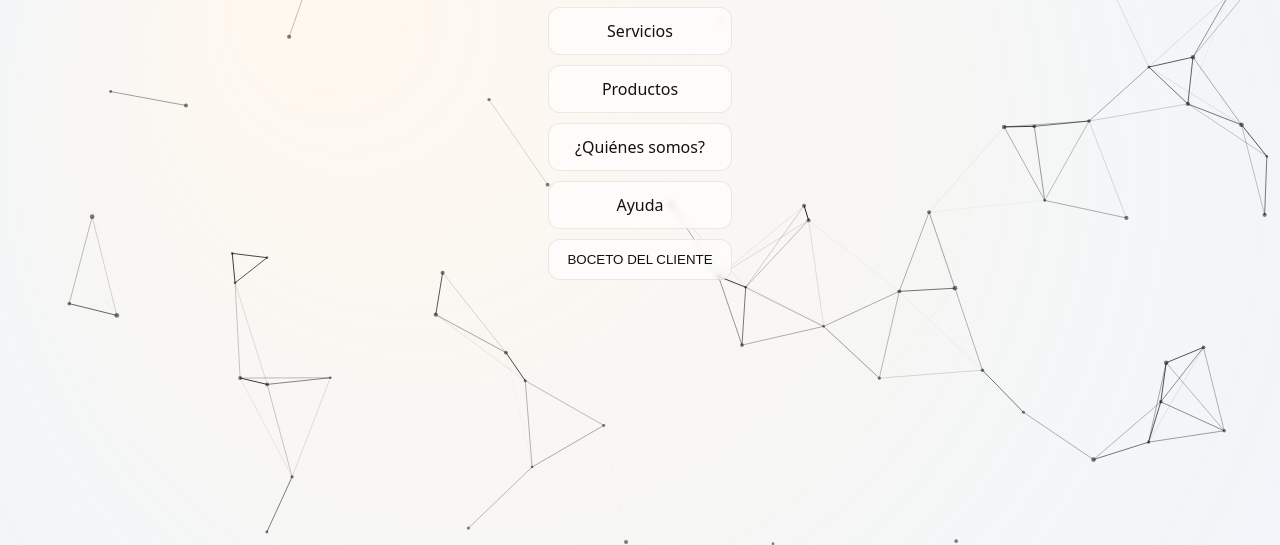
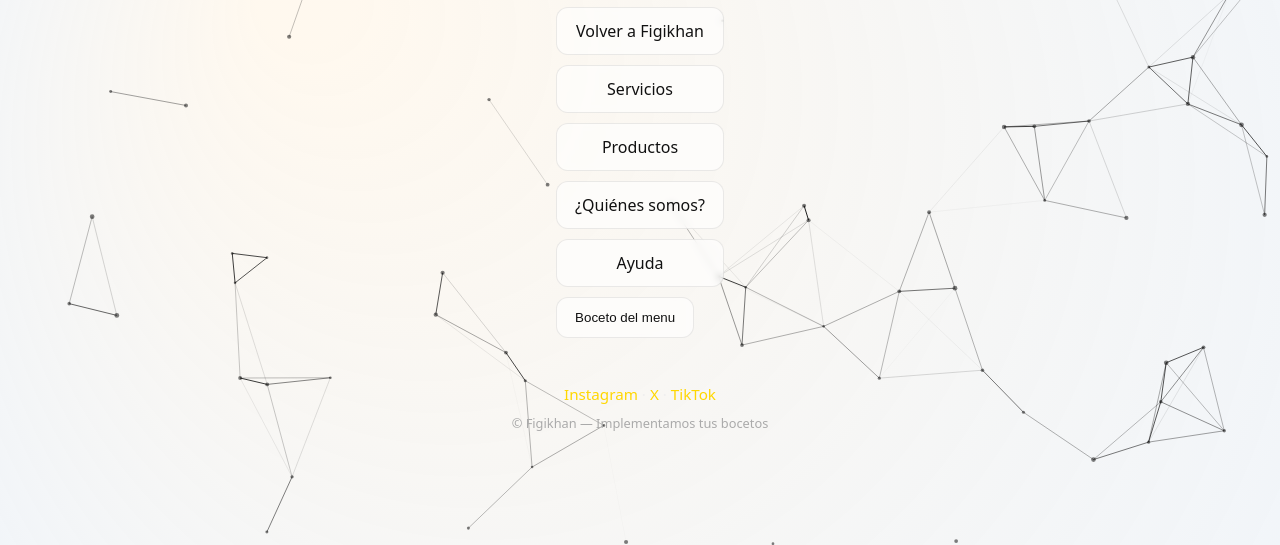
Before and after one commit to FedericoLeonelFigini/maquetacion, a plain HTML site: page index.html in a window 1280 px wide. Shown: the part 255-800 px from the top of the page. Drawn offline with Linux system fonts and the light colour scheme.

Commit message:
index creado

```diff
--- a/index.html
+++ b/index.html
@@ -13,16 +13,17 @@
 
   <!-- Contenido -->
   <header class="site-header" role="banner">
-    <img src="logopng.png" alt="Logo del sitio" class="logo" />
+    <img src="./imagenes/logopng.png" alt="Logo del sitio" class="logo" />
     <nav class="menu" aria-label="Menú principal">
       <span class="menu-title">• MENÚ •</span>
       <ul class="menu-list">
         <li><a href="index.html" class="active">Inicio</a></li>
-        <li><a href="#servicios">Servicios</a></li>
-        <li><a href="#productos">Productos</a></li>
-        <li><a href="#quienes">¿Quiénes somos?</a></li>
-        <li><a href="#ayuda">Ayuda</a></li>
-        <li><button class="ghost-link" id="verBoceto" type="button">BOCETO DEL CLIENTE</button></li>
+        <li><a href="https://federicoleonelfigini.github.io/proyectofinal-Figini/">Volver a Figikhan</a></li>
+        <li><a href="index.html">Servicios</a></li>
+        <li><a href="index.html">Productos</a></li>
+        <li><a href="index.html">¿Quiénes somos?</a></li>
+        <li><a href="index.html">Ayuda</a></li>
+        <li><button class="ghost-link" id="verBoceto" type="button">Boceto del menu</button></li>
       </ul>
     </nav>
   </header>
@@ -35,11 +36,23 @@
     <div class="modal-content">
       <button class="modal-close" aria-label="Cerrar" data-close>✕</button>
       <h3 id="tituloBoceto">Boceto del cliente</h3>
-      <img src="boceto.jpg" alt="Boceto dibujado por el cliente con el menú vertical" />
+      <img src="./imagenes/boceto.jpg" alt="Boceto dibujado por el cliente con el menú vertical" />
       <p class="modal-note">Usá esta vista para comparar el diseño con la página.</p>
     </div>
   </div>
 
   <script src="app.js"></script>
+   <footer class="site-footer">
+    <div class="container foot-inner">
+      <nav class="socials">
+        <a href="https://www.instagram.com/figi_khan/" target="_blank" rel="noopener" aria-label="Instagram">Instagram</a>
+        <span>·</span>
+        <a href="https://x.com/figikhan" target="_blank" rel="noopener" aria-label="X (Twitter)">X</a>
+        <span>·</span>
+        <a href="https://www.tiktok.com" target="_blank" rel="noopener" aria-label="TikTok">TikTok</a>
+      </nav>
+      <small>© Figikhan — Implementamos tus bocetos</small>
+    </div>
+  </footer>
 </body>
 </html>
--- a/styles.css
+++ b/styles.css
@@ -136,3 +136,48 @@
   .menu-list { gap: 10px; }
   .menu-list a, .ghost-link { padding: 12px 18px; }
 }
+
+/* ... (mantén todo lo anterior) ... */
+
+/* ===== Descripciones en menú ===== */
+.menu-list .desc {
+  font-size: 0.85rem;
+  color: #555;
+  margin: 4px 0 12px;
+  text-align: center;
+}
+
+/* ===== Footer ===== */
+.site-footer {
+    color: #eee;
+  text-align: center;
+  padding: 24px 16px;
+}
+
+.footer-logo {
+  width: 80px;
+  height: auto;
+  margin-bottom: 12px;
+}
+
+.socials {
+  margin: 10px 0;
+  font-size: 0.95rem;
+}
+
+.socials a {
+  color: #ffd700;
+  text-decoration: none;
+  font-weight: 500;
+}
+
+.socials a:hover {
+  text-decoration: underline;
+}
+
+.site-footer small {
+  display: block;
+  margin-top: 8px;
+  font-size: 0.8rem;
+  color: #aaa;
+}
```
Also changed, not shown: imagenes/boceto.jpg (renamed from boceto.jpg), imagenes/logopng.png (renamed from logopng.png).
